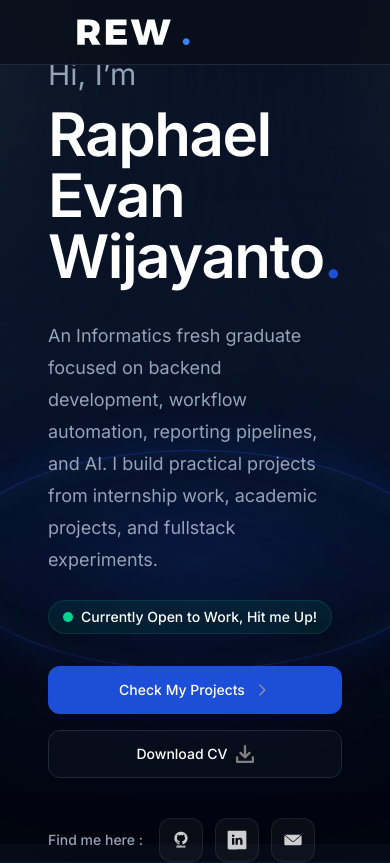
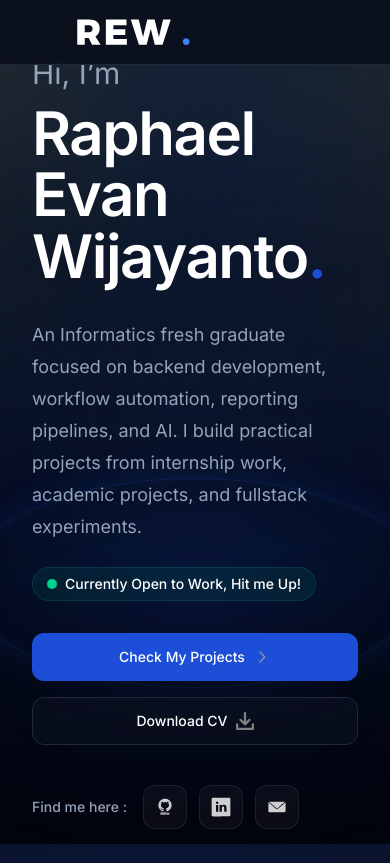
Before and after one commit to RaphaelEvanW/portfolio, a Next.js app: page / in a window 390 px wide. Shown: the top 863 px of the page. Built offline with nearby package versions, Linux system fonts and the light colour scheme.

Commit message:
ubah layout mobile

```diff
--- a/app/page.tsx
+++ b/app/page.tsx
@@ -6,7 +6,8 @@ import Skills from "@/components/Skills";
 import Contact from "@/components/Contact";
 import Footer from "@/components/Footer";
 
-const cvDownloadUrl = "https://docs.google.com/document/d/1sE3iVw4tDQXasHTtrjlYV9iAkNZH3syEk4LLC9J9JSs/export?format=pdf";
+const cvDownloadUrl =
+  "https://docs.google.com/document/d/1sE3iVw4tDQXasHTtrjlYV9iAkNZH3syEk4LLC9J9JSs/export?format=pdf";
 
 const socialLinks = [
   {
@@ -28,37 +29,43 @@ const socialLinks = [
 
 export default function Home() {
   return (
-    <main className="relative min-h-screen overflow-hidden bg-[#06090F] text-foreground">
+    <main className="relative min-h-screen overflow-x-hidden bg-[#06090F] text-foreground">
       <div className="fixed inset-0 z-0 bg-[radial-gradient(circle_at_72%_18%,rgba(29,78,216,0.045),transparent_30%),radial-gradient(circle_at_18%_8%,rgba(96,165,250,0.018),transparent_26%),linear-gradient(180deg,#05070D_0%,#070B14_48%,#05070D_100%)]" />
       <div className="fixed inset-0 z-0 bg-[radial-gradient(circle_at_center,transparent_0%,rgba(0,0,0,0.58)_100%)]" />
+
       <div className="relative z-10">
         <Navbar />
 
         <section
           id="about"
-          className="relative mx-auto grid min-h-screen max-w-[1760px] items-center gap-24 px-12 pt-10 lg:grid-cols-[0.85fr_1.15fr]"
+          className="relative mx-auto grid min-h-screen max-w-[1680px] items-center gap-16 px-8 pt-10 md:px-10 lg:grid-cols-[0.92fr_1.08fr] lg:px-14 xl:gap-20"
         >
           {/* HERO LIGHTING */}
-          <div className="pointer-events-none absolute inset-0 -z-10">
-            {/* spotlight kiri atas ke area foto */}
-            <div className="absolute -left-28 -top-4 h-[760px] w-[1150px] rotate-[20deg] bg-[radial-gradient(ellipse_at_top,rgba(147,197,253,0.20)_0%,rgba(59,130,246,0.105)_32%,rgba(15,23,42,0.045)_62%,transparent_88%)] blur-2xl" />
+          <div className="pointer-events-none absolute inset-0 -z-10 overflow-hidden">
+            {/* spotlight kiri atas */}
+            <div className="absolute -left-24 -top-10 h-[720px] w-[980px] rotate-[18deg] bg-[radial-gradient(ellipse_at_top,rgba(255,255,255,0.16)_0%,rgba(147,197,253,0.12)_24%,rgba(59,130,246,0.07)_44%,rgba(15,23,42,0.03)_66%,transparent_86%)] blur-[52px]" />
 
-            {/* spotlight kanan atas ke area text*/}
-            <div className="absolute -right-28 -top-4 h-[740px] w-[1120px] -rotate-[20deg] bg-[radial-gradient(ellipse_at_top,rgba(147,197,253,0.22)_0%,rgba(59,130,246,0.11)_32%,rgba(15,23,42,0.045)_62%,transparent_88%)] blur-2xl" />
+            {/* spotlight kanan atas */}
+            <div className="absolute -right-24 -top-10 h-[720px] w-[980px] -rotate-[18deg] bg-[radial-gradient(ellipse_at_top,rgba(255,255,255,0.17)_0%,rgba(147,197,253,0.12)_24%,rgba(59,130,246,0.07)_44%,rgba(15,23,42,0.03)_66%,transparent_86%)] blur-[52px]" />
+
+            {/* soft center fill supaya transisi spotlight kiri-kanan lebih nyambung */}
+            <div className="absolute left-1/2 top-[-60px] h-[320px] w-[820px] -translate-x-1/2 bg-[radial-gradient(ellipse_at_top,rgba(255,255,255,0.07)_0%,rgba(147,197,253,0.04)_34%,transparent_78%)] blur-[38px]" />
 
             {/* ambient glow tengah */}
-            <div className="absolute left-1/2 top-[40%] h-[520px] w-[1180px] -translate-x-1/2 rounded-full bg-[var(--blue)]/8 blur-[110px]" />
+            <div className="absolute left-1/2 top-[42%] h-[520px] w-[1080px] -translate-x-1/2 rounded-full bg-[var(--blue)]/7 blur-[120px]" />
 
-            {/* oval bawah, lebih lebar dan sedikit lebih naik */}
-            <div className="absolute bottom-[192px] left-1/2 h-[220px] w-[126%] -translate-x-1/2 rounded-[50%] border border-[var(--blue)]/42 bg-[radial-gradient(ellipse_at_center,rgba(29,78,216,0.18)_0%,rgba(29,78,216,0.10)_40%,rgba(29,78,216,0.03)_72%,transparent_100%)] shadow-[0_0_46px_rgba(29,78,216,0.24),inset_0_0_30px_rgba(96,165,250,0.10)]" />
-            {/* glow lembut di atas oval */}
-            <div className="absolute bottom-[148px] left-1/2 h-[210px] w-[102%] -translate-x-1/2 rounded-full bg-[radial-gradient(ellipse_at_center,rgba(29,78,216,0.14)_0%,rgba(29,78,216,0.08)_36%,rgba(5,7,13,0.22)_68%,transparent_100%)] blur-[64px]" />
+            {/* oval bawah utama - lebih smooth */}
+            <div className="absolute bottom-[156px] left-1/2 h-[210px] w-[118%] -translate-x-1/2 rounded-[50%] border border-[var(--blue)]/22 bg-[radial-gradient(ellipse_at_center,rgba(29,78,216,0.16)_0%,rgba(29,78,216,0.09)_36%,rgba(29,78,216,0.035)_64%,transparent_100%)] shadow-[0_0_42px_rgba(29,78,216,0.18),inset_0_0_20px_rgba(96,165,250,0.06)]" />
 
-            {/* haze gelap tipis buat nyaruin transisi bawah */}
-            <div className="absolute bottom-[138px] left-1/2 h-[140px] w-[98%] -translate-x-1/2 rounded-full bg-[#05070D]/36 blur-3xl" />
+            {/* glow atas oval */}
+            <div className="absolute bottom-[134px] left-1/2 h-[180px] w-[98%] -translate-x-1/2 rounded-full bg-[radial-gradient(ellipse_at_center,rgba(29,78,216,0.11)_0%,rgba(29,78,216,0.06)_34%,rgba(5,7,13,0.20)_68%,transparent_100%)] blur-[70px]" />
+
+            {/* haze gelap tipis */}
+            <div className="absolute bottom-[126px] left-1/2 h-[110px] w-[94%] -translate-x-1/2 rounded-full bg-[#05070D]/34 blur-3xl" />
           </div>
+
           {/* LEFT */}
-          <div className="relative max-w-3xl pt-4 lg:-translate-x-10">
+          <div className="relative max-w-3xl lg:justify-self-center lg:pl-4 xl:pl-10">
             <p className="text-3xl text-[var(--muted)] md:text-5xl">
               Hi, I’m
             </p>
@@ -72,9 +79,9 @@ export default function Home() {
 
             <p className="mt-8 max-w-2xl text-lg leading-8 text-[var(--muted)]">
               An Informatics fresh graduate focused on backend development,
-              workflow automation, reporting pipelines, and AI.
-              I build practical projects from internship work, academic projects,
-              and fullstack experiments.
+              workflow automation, reporting pipelines, and AI. I build
+              practical projects from internship work, academic projects, and
+              fullstack experiments.
             </p>
 
             <div className="mt-6 inline-flex w-fit items-center gap-2 rounded-full border border-emerald-400/15 bg-emerald-400/8 px-3.5 py-1.5 text-sm text-[#ffffff]">
@@ -82,7 +89,9 @@ export default function Home() {
                 <span className="absolute inline-flex h-full w-full animate-ping rounded-full bg-emerald-400/45" />
                 <span className="relative inline-flex h-2.5 w-2.5 rounded-full bg-emerald-400" />
               </span>
-              <span className="font-medium">Currently Open to Work, Hit me Up!</span>
+              <span className="font-medium">
+                Currently Open to Work, Hit me Up!
+              </span>
             </div>
 
             <div className="mt-8 flex flex-col gap-4 sm:flex-row">
@@ -142,8 +151,8 @@ export default function Home() {
           </div>
 
           {/* RIGHT */}
-          <div className="relative hidden h-[720px] translate-x-20 items-end justify-center lg:flex">
-            <div className="absolute right-24 top-28 grid grid-cols-4 gap-5 opacity-85">
+          <div className="relative hidden h-[720px] items-end justify-center lg:flex lg:justify-self-center xl:translate-x-2">
+            <div className="absolute right-20 top-24 grid grid-cols-4 gap-5 opacity-85">
               {Array.from({ length: 16 }).map((_, i) => (
                 <span
                   key={i}
@@ -152,10 +161,10 @@ export default function Home() {
               ))}
             </div>
 
-            <div className="absolute right-32 top-[52%] h-5 w-5 rounded-full bg-[var(--blue)] shadow-[0_0_24px_rgba(29,78,216,0.7)]" />
+            <div className="absolute right-28 top-[52%] h-5 w-5 rounded-full bg-[var(--blue)] shadow-[0_0_24px_rgba(29,78,216,0.7)]" />
 
             {/* foto */}
-            <div className="relative z-10 h-[780px] w-[610px] -translate-y-22">
+            <div className="relative z-10 h-[760px] w-[590px] -translate-y-16 xl:h-[790px] xl:w-[620px] xl:-translate-y-18">
               <Image
                 src="/profile_pict.png"
                 alt="Raphael Evan Wijayanto"
@@ -171,17 +180,16 @@ export default function Home() {
               />
             </div>
 
-            {/* foreground haze: ini yang bikin badan keliatan keluar dari oval, bukan tembus oval */}
-            <div className="pointer-events-none absolute bottom-[118px] z-20 h-[115px] w-[620px] rounded-full bg-[radial-gradient(ellipse_at_center,rgba(7,16,29,0.92)_0%,rgba(7,16,29,0.72)_36%,rgba(7,16,29,0.34)_62%,transparent_100%)] blur-[34px]" />
-
-
+            {/* foreground haze */}
+            <div className="pointer-events-none absolute bottom-[108px] z-20 h-[105px] w-[600px] rounded-full bg-[radial-gradient(ellipse_at_center,rgba(7,16,29,0.90)_0%,rgba(7,16,29,0.70)_36%,rgba(7,16,29,0.30)_62%,transparent_100%)] blur-[32px]" />
           </div>
         </section>
-        <ProjectSection/>
-        <Experience/>
-        <Skills/>
-        <Contact/>
-        <Footer/>
+
+        <ProjectSection />
+        <Experience />
+        <Skills />
+        <Contact />
+        <Footer />
       </div>
     </main>
   );
```
Lines whose indentation alone changed are shown as unchanged.
